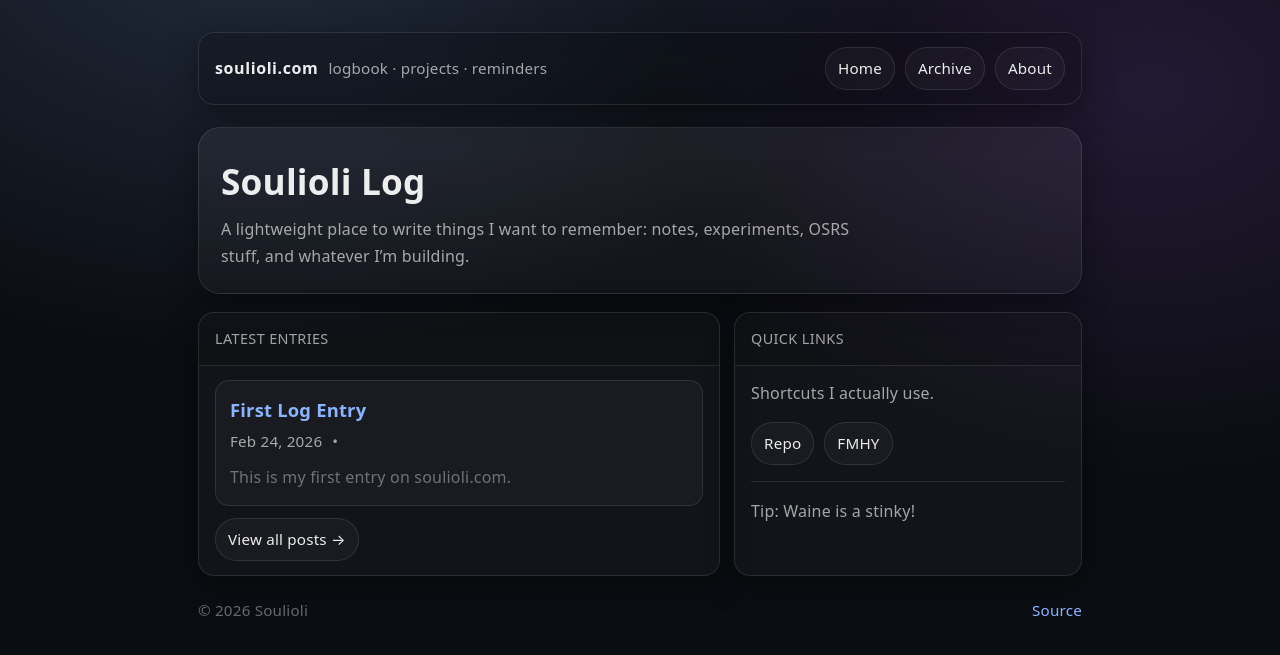
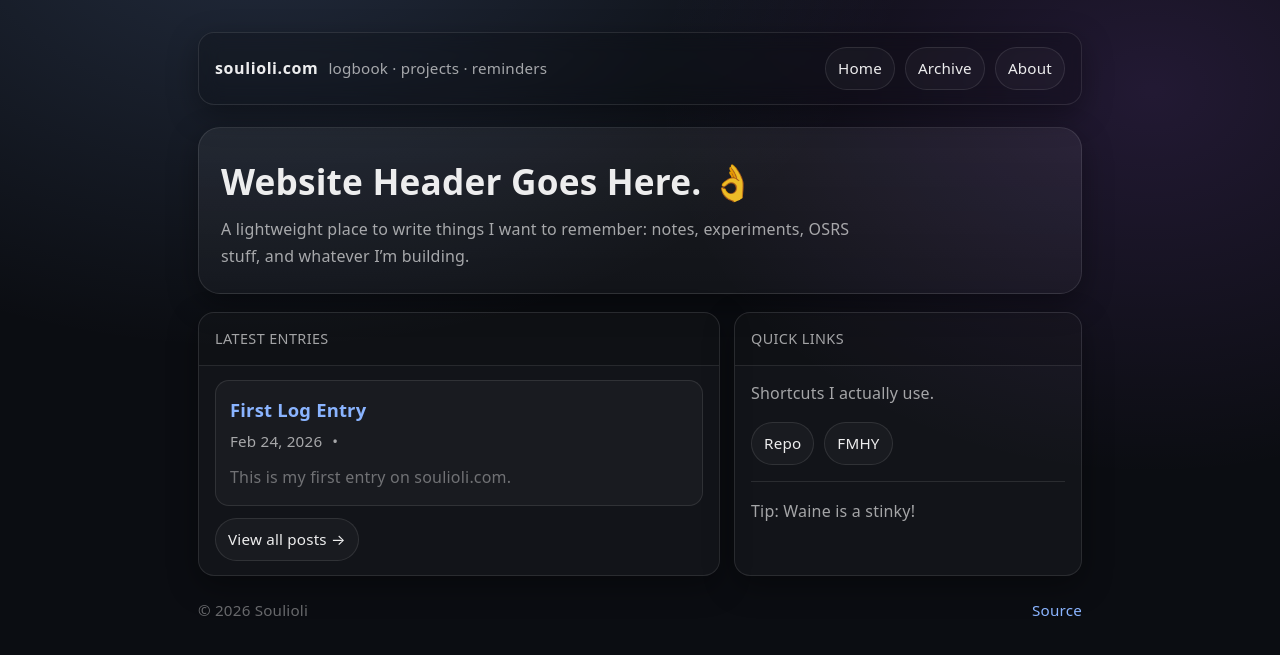
Before and after one commit to Souliolii/soulioli.com, a Jekyll site: the page built from index.html, in a window 1280 px wide. Shown: the top 655 px of the page. Built offline with Jekyll 4.4.1, drawn with Linux system fonts in a browser that asks for light colours.

Commit message:
Update index.html

```diff
--- a/index.html
+++ b/index.html
@@ -4,7 +4,7 @@ title: Home
 ---
 
 <div class="hero">
-  <h1>Soulioli Log</h1>
+  <h1>Website Header Goes Here. 👌</h1>
   <p>A lightweight place to write things I want to remember: notes, experiments, OSRS stuff, and whatever I’m building.</p>
 </div>
 
```
